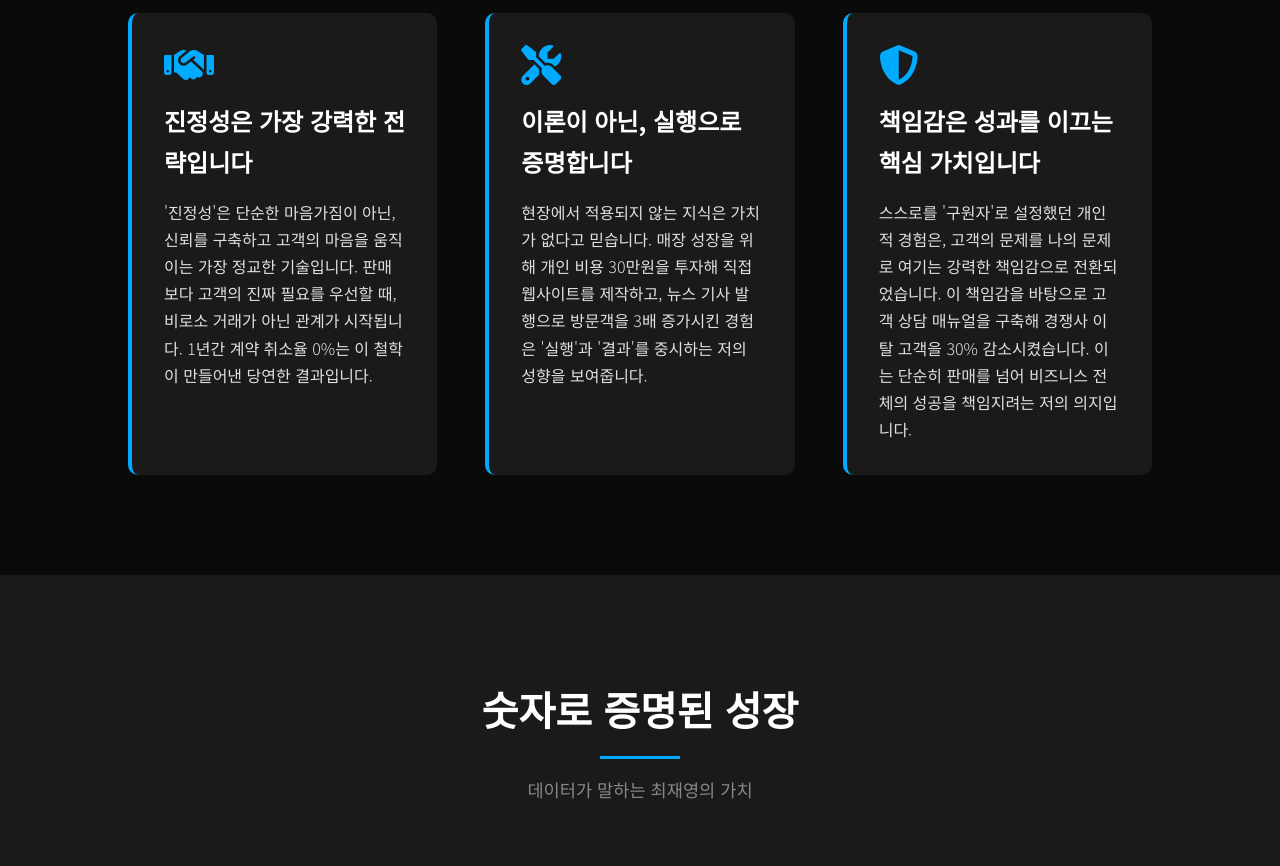
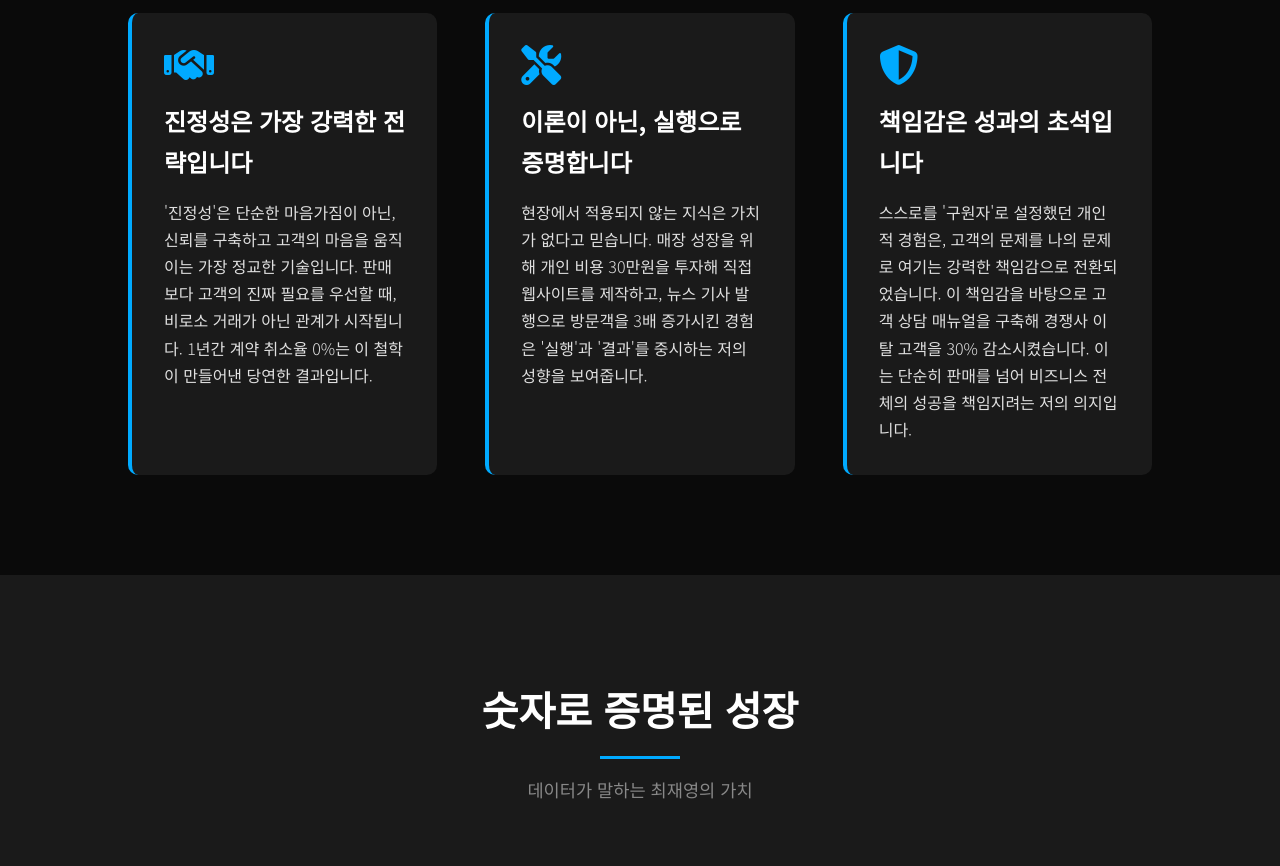
Before and after one commit to choijihoon9988-sudo/Growth-Engine, a website: page index.html in a window 1280 px wide. Shown: the part 987-1853 px from the top of the page. Drawn offline with nearby package versions, Linux system fonts and the light colour scheme.

Commit message:
모든 변경 사항 업데이트

```diff
--- a/index.html
+++ b/index.html
@@ -54,7 +54,7 @@
                 </div>
                 <div class="philosophy-item">
                     <i class="fas fa-shield-alt"></i>
-                    <h3>책임감은 성과를 이끄는 핵심 가치입니다</h3>
+                    <h3>책임감은 성과의 초석입니다</h3>
                     <p>스스로를 '구원자'로 설정했던 개인적 경험은, 고객의 문제를 나의 문제로 여기는 강력한 책임감으로 전환되었습니다. 이 책임감을 바탕으로 고객 상담 매뉴얼을 구축해 경쟁사 이탈 고객을 30% 감소시켰습니다. 이는 단순히 판매를 넘어 비즈니스 전체의 성공을 책임지려는 저의 의지입니다.</p>
                 </div>
             </div>
```
